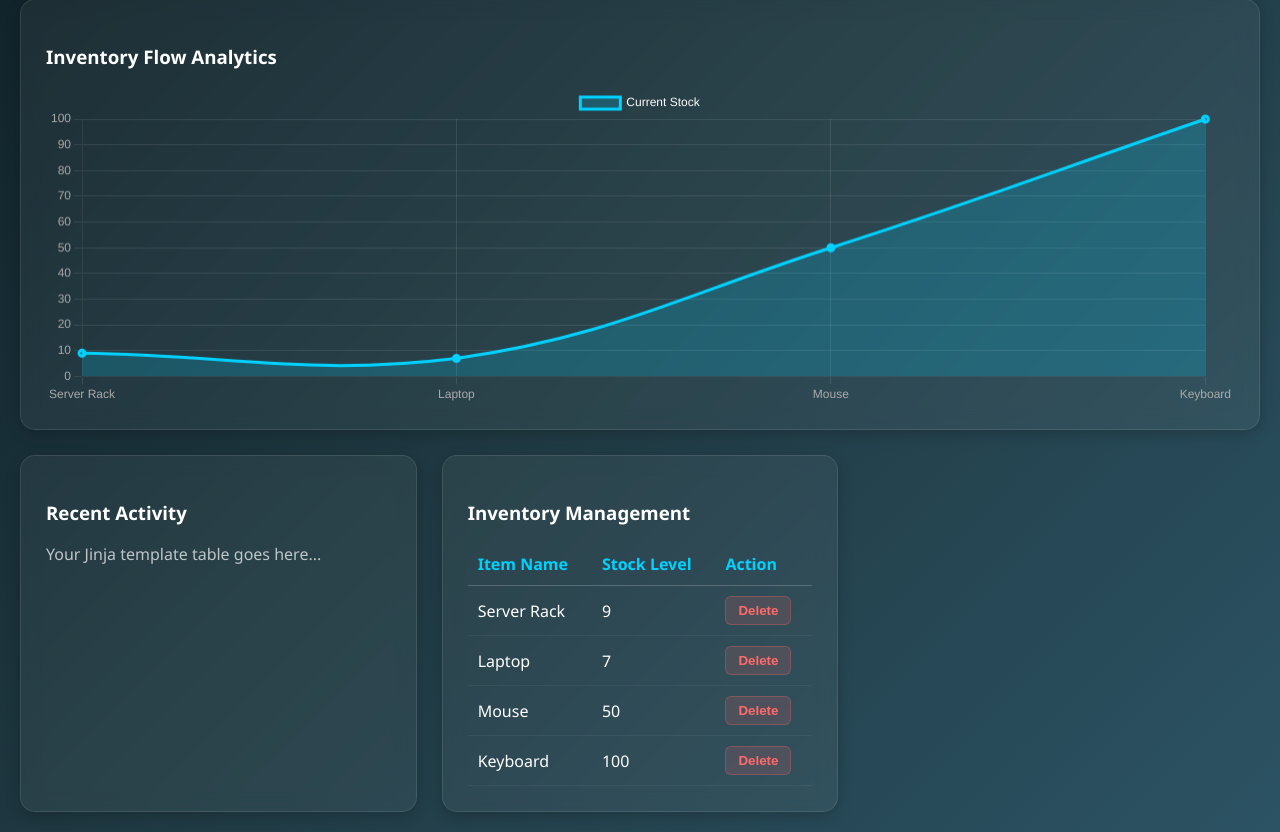
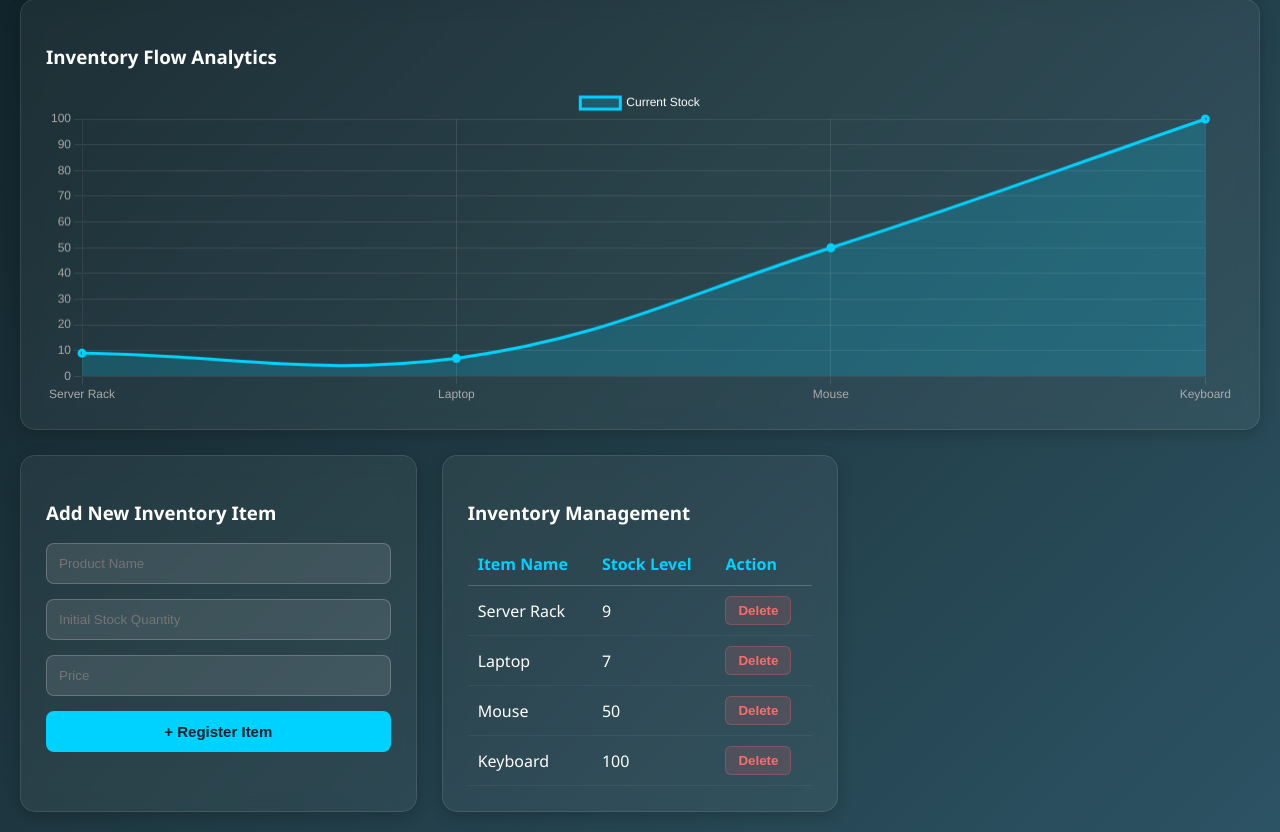
Before and after one commit to ajayravichandiran-ui/mini-erp-final, a Flask app: page / in a window 1280 px wide. Shown: the part 156-988 px from the top of the page. Run offline with Flask 3, Linux system fonts and the light colour scheme; data comes from the database, SQL or seed files in the repository.

Commit message:
Previous version

```diff
--- a/templates/index.html
+++ b/templates/index.html
@@ -127,19 +127,24 @@
 
     <div class="dashboard-grid">
 
-        <!-- Interactive Chart Card -->
+        <!-- 1. Interactive Chart Card (Spans full width) -->
         <div class="glass-card chart-container">
             <h3>Inventory Flow Analytics</h3>
             <canvas id="inventoryChart" height="80"></canvas>
         </div>
 
-        <!-- Data Table Card (Place your Jinja loops here) -->
+        <!-- 2. Add New Item Form -->
         <div class="glass-card">
-            <h3>Recent Activity</h3>
-            <p style="color: rgba(255,255,255,0.7);">Your Jinja template table goes here...</p>
+            <h3>Add New Inventory Item</h3>
+            <form action="/add_item" method="POST">
+                <input type="text" name="name" class="glass-input" placeholder="Product Name" required>
+                <input type="number" name="stock" class="glass-input" placeholder="Initial Stock Quantity" required>
+                <input type="number" step="0.01" name="price" class="glass-input" placeholder="Price" required>
+                <button type="submit" class="glass-btn">+ Register Item</button>
+            </form>
         </div>
 
-        <!-- Add New Item Form -->
+        <!-- 3. Inventory Management Table -->
         <div class="glass-card">
             <h3>Inventory Management</h3>
             <table style="width: 100%; text-align: left; border-collapse: collapse; margin-top: 15px;">
@@ -149,13 +154,11 @@
                     <th style="padding: 10px; color: #00d2ff;">Action</th>
                 </tr>
 
-        <!-- Jinja loop generating a row and delete button for every item -->
                 {% for i in range(labels|length) %}
                 <tr style="border-bottom: 1px solid rgba(255,255,255,0.05);">
                     <td style="padding: 10px;">{{ labels[i] }}</td>
                     <td style="padding: 10px;">{{ data[i] }}</td>
                     <td style="padding: 10px;">
-                <!-- The form sends a POST request to our new route -->
                         <form action="/delete_item/{{ labels[i] }}" method="POST" style="margin: 0;">
                             <button type="submit" class="delete-btn">Delete</button>
                         </form>
```
Lines whose indentation alone changed are shown as unchanged.
